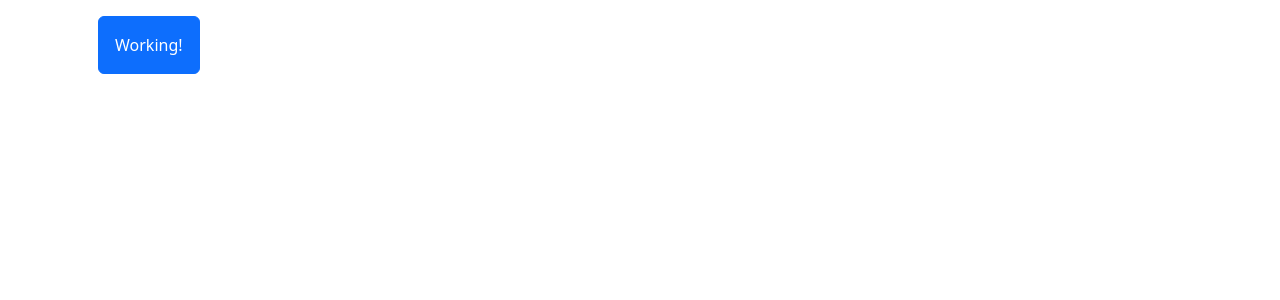
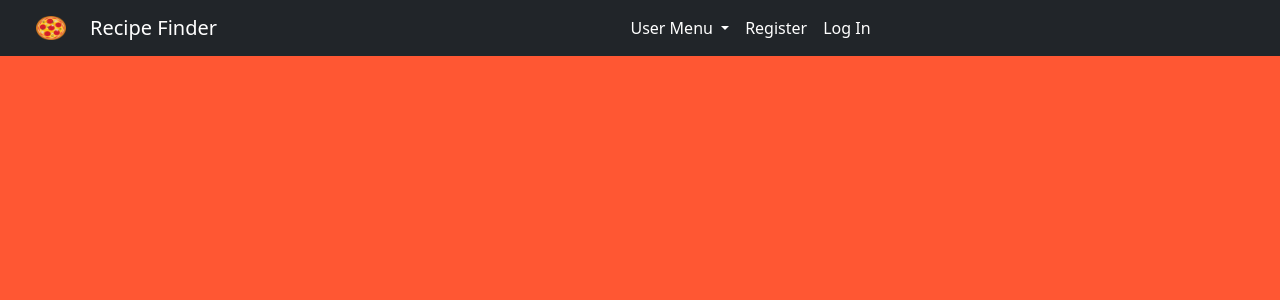
Before and after one commit to morgs999/recipe-finder, a Flask app: page / in a window 1280 px wide. Shown: the top 300 px of the page. Run offline with Flask 3, Linux system fonts and the light colour scheme; data that the repository does not hold is empty.

Commit message:
bones of the front page updated

```diff
--- a/app.py
+++ b/app.py
@@ -1,7 +1,11 @@
 """app.py"""
 from flask import Flask, flash, redirect, render_template, request, session, jsonify
 from flask_session import Session
+from helpers import fetch, login_required
+from sqlite4 import SQLite4
 
+# pip install - requirements.txt
+# pip freeze > requirements.txt
 app = Flask(__name__)
 
 
@@ -9,7 +13,9 @@ app.config["SESSION_PERMANENT"] = False
 app.config["SESSION_TYPE"] = "filesystem"
 Session(app)
 
-# db =
+
+db = SQLite4("recipefinder.db")
+db.connect()
 
 
 @app.after_request
@@ -24,4 +30,13 @@ def after_request(response):
 @app.route('/', methods=["GET", "POST"])
 def index():
     """home page"""
-    return render_template("index.html")
+    default_recipe = fetch("Arrabiata")
+    return render_template("index.html", recipe=default_recipe)
+
+
+# @app.route('/recipes')
+# def get_recipes():
+#     """Get all recipes from database"""
+#     with get_db() as db:
+#         recipes = db.execute('SELECT * FROM recipes').fetchall()
+#     return jsonify([dict(recipe) for recipe in recipes])
--- a/helpers.py
+++ b/helpers.py
@@ -20,14 +20,13 @@ def login_required(f):
 
 def fetch(search):
     """Fetch a Recipe"""
-    url = f"TODO{search}"
+    url = f"https://www.themealdb.com/api/json/v1/1/search.php?s={search}"
     try:
         response = requests.get(url)
         response.raise_for_status()  # Raise an error for HTTP error responses
         data = response.json()
-        return {
-            "data": data["data"]
-        }
+        recipe = data.get("meals", [])
+        return recipe[0] if recipe else None
     except requests.RequestException as e:
         print(f"Request error: {e}")
     except (KeyError, ValueError) as e:
--- a/static/styles.css
+++ b/static/styles.css
@@ -1,3 +1,12 @@
 * {
     margin: 0 auto;
 }
+
+body {
+    background-color: #FF5733;
+}
+
+nav,
+li {
+    color: white;
+}
--- a/templates/index.html
+++ b/templates/index.html
@@ -5,5 +5,16 @@ Home
 {% endblock %}
 
 {% block main %}
-<button class="btn btn-primary m-3 p-3">Working!</button>
+
+{% if recipe %}
+<div class="card" style="width: 18rem;">
+    <img src="{{ recipe.strMealThumb }}" alt="{{ recipe.strMeal }}" style="width:250px" class="card-img-top">
+    <div class="card-body">
+        <h2 class="card-title">{{ recipe.strMeal }}</h2>
+        <p class="card-text">Category: {{ recipe.strCategory }}</p>
+        <p class="card-text">Area: {{ recipe.strArea }}</p>
+        <p class="card-text" style="height: 200px; overflow: scroll;">{{ recipe.strInstructions }}</p>
+    </div>
+</div>
+{% endif %}
 {% endblock %}
--- a/templates/layout.html
+++ b/templates/layout.html
@@ -6,10 +6,10 @@
     <meta name="viewport" content="width=device-width, initial-scale=1.0">
     <!-- Bootstrap -->
     <!-- http://getbootstrap.com/docs/5.3/ -->
-    <link href="https://cdn.jsdelivr.net/npm/bootstrap@5.3.3/dist/css/bootstrap.min.css" rel="stylesheet"
-        integrity="sha384-QWTKZyjpPEjISv5WaRU9OFeRpok6YctnYmDr5pNlyT2bRjXh0JMhjY6hW+ALEwIH" crossorigin="anonymous">
-    <script src="https://cdn.jsdelivr.net/npm/bootstrap@5.3.3/dist/js/bootstrap.bundle.min.js"
-        integrity="sha384-YvpcrYf0tY3lHB60NNkmXc5s9fDVZLESaAA55NDzOxhy9GkcIdslK1eN7N6jIeHz"
+    <link href="https://cdn.jsdelivr.net/npm/bootstrap@5.3.6/dist/css/bootstrap.min.css" rel="stylesheet"
+        integrity="sha384-4Q6Gf2aSP4eDXB8Miphtr37CMZZQ5oXLH2yaXMJ2w8e2ZtHTl7GptT4jmndRuHDT" crossorigin="anonymous">
+    <script src="https://cdn.jsdelivr.net/npm/bootstrap@5.3.6/dist/js/bootstrap.bundle.min.js"
+        integrity="sha384-j1CDi7MgGQ12Z7Qab0qlWQ/Qqz24Gc6BM0thvEMVjHnfYGF0rmFCozFSxQBxwHKO"
         crossorigin="anonymous"></script>
     <!-- Icon -->
     <!-- Attribution: IconsNova https://www.flaticon.com/authors/iconsnova  -->
@@ -21,16 +21,55 @@
 
 <body>
     <header>
+        <nav class="bg-dark navbar navbar-expand-md">
+            <div class="container-fluid">
+                <img src="static/pizza.png" alt="Bootstrap" class="mx-4" width="30" height="24">
+                <a class="navbar-brand text-white" href="#">Recipe Finder</a>
+                <button class="navbar-toggler" type="button" data-bs-toggle="collapse"
+                    data-bs-target="#navbarSupportedContent" aria-controls="navbarSupportedContent"
+                    aria-expanded="false" aria-label="Toggle navigation">
+                    <span class="navbar-toggler-icon"></span>
+                </button>
+                <div class="collapse navbar-collapse" id="navbarSupportedContent">
+                    <ul class="navbar-nav me-auto mb-2 mb-lg-0">
+                        <li class="nav-item dropdown">
+                            <a class="nav-link text-white dropdown-toggle" href="#" role="button"
+                                data-bs-toggle="dropdown" aria-expanded="false">
+                                User Menu
+                            </a>
+                            <ul class="dropdown-menu">
+                                <li class="text-white"><a class="dropdown-item" href="#">User Dashboard</a></li>
+                                <li>
+                                    <hr class="dropdown-divider">
+                                </li>
+                                <li><a class="dropdown-item" href="#">My Recipes</a></li>
+                            </ul>
+                        </li>
+                        <li class="nav-item">
+                            <a class="nav-link text-white">Register</a>
+                        </li>
+                        <li class="nav-item">
+                            <a class="nav-link text-white">Log In</a>
+                        </li>
+                    </ul>
+
+                </div>
+            </div>
+        </nav>
         {% if get_flashed_messages() %}
         <div class="alert alert-primary mb-0 text-center" role="alert">
             {{ get_flashed_messages() | join(" ") }}
         </div>
         {% endif %}
     </header>
-    <main class="container text-danger">
+
+    <main class="container">
         {% block main %}{% endblock %}
     </main>
-    <footer></footer>
+
+    <footer>
+
+    </footer>
 </body>
 
 </html>
```
Also changed, not shown: requirements.txt (+16 -3 lines), recipefinder.db.
